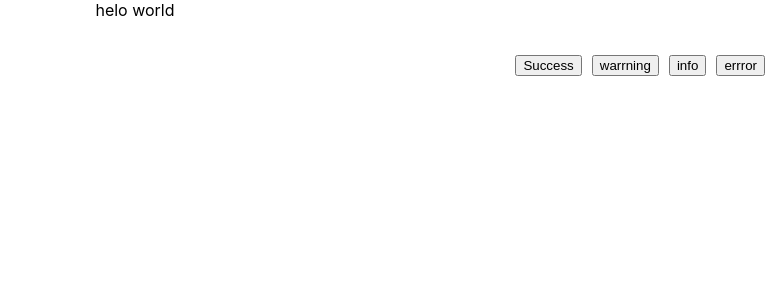
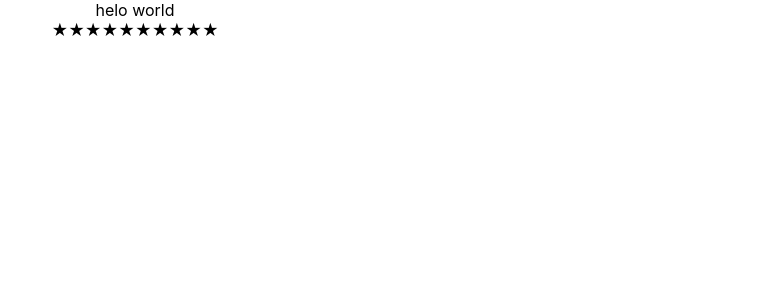
Before and after one commit to channaveerp/machine-coding-round, a React (Create React App) app: page / in a window 1280 px wide. Shown: the top 300 px of the page, without its empty margins (505-1280 px from the left). Built offline with nearby package versions, Linux system fonts and the light colour scheme.

Commit message:
stars changes

```diff
--- a/src/App.js
+++ b/src/App.js
@@ -1,11 +1,13 @@
 import './App.css';
+import StarsRating from './components/StarsRating/StarsRating';
 import { Toast } from './components/Toasts/Toasts';
 
 function App() {
   return (
     <div className='App'>
       helo world
-      <Toast />
+      {/* <Toast /> */}
+      <StarsRating starCount={10} />
     </div>
   );
 }
--- /dev/null
+++ b/src/Styles/stars.css
@@ -0,0 +1,6 @@
+.gold {
+  color: gold;
+}
+.star:hover {
+  color: gold;
+}
--- /dev/null
+++ b/src/components/StarsRating/StarsRating.jsx
@@ -0,0 +1,31 @@
+import React, { useState } from 'react';
+import '../../Styles/stars.css';
+
+const StarsRating = ({ starCount = 5 }) => {
+  const [starsValue, setStartValue] = useState();
+  const [mouhoverValue, setmouhoverValue] = useState();
+  console.log(mouhoverValue);
+
+  return (
+    <div>
+      {new Array(starCount).fill(0).map((value, index) => (
+        <div key={index} style={{ display: 'inline' }}>
+          <span
+            onMouseEnter={() => setmouhoverValue(index + 1)}
+            onMouseLeave={() => setmouhoverValue(0)}
+            className={`${
+              (mouhoverValue === 0 && index < starsValue) ||
+              index < mouhoverValue
+                ? 'gold'
+                : 'star'
+            }`}
+            onClick={() => setStartValue(index + 1)}>
+            &#9733;
+          </span>
+        </div>
+      ))}
+    </div>
+  );
+};
+
+export default StarsRating;
```
